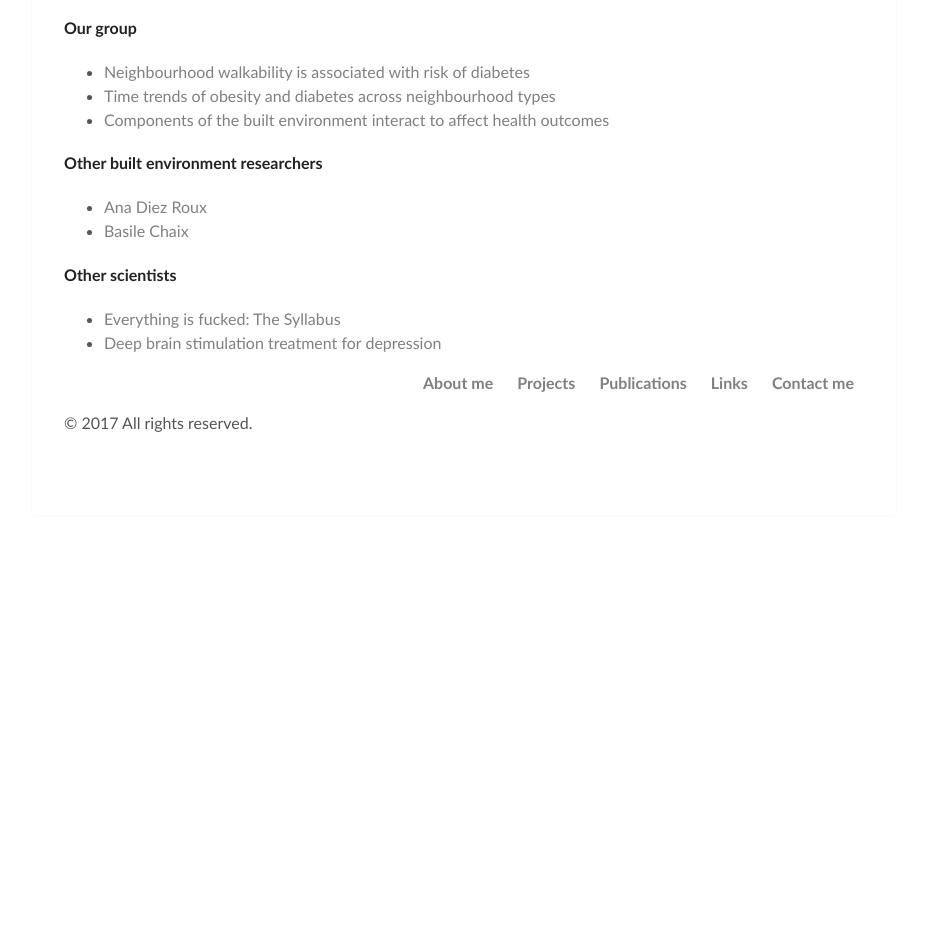
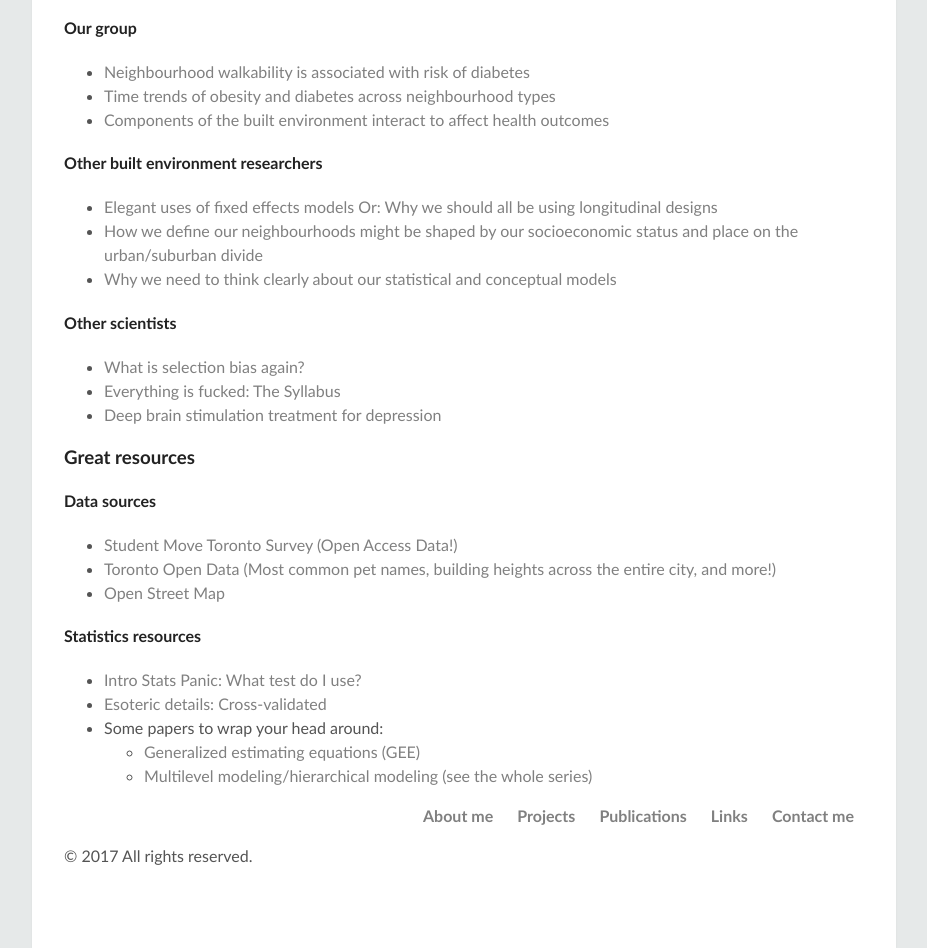
Before and after one commit to MarginalStructure/MarginalStructure.github.io, a plain HTML site: page links.html in a window 1280 px wide. Shown: the part 142-1090 px from the top of the page, without its empty margins (176-1103 px from the left). Before the commit the page ends 800 px from the top, so only its background shows below. Drawn offline with Linux system fonts and the light colour scheme.

Commit message:
Revamp of content

```diff
--- a/links.html
+++ b/links.html
@@ -18,17 +18,34 @@
                 <li><a href='http://jamanetwork.com/journals/jama/fullarticle/2524191'>Time trends of obesity and diabetes across neighbourhood types</a></li>
                 <li><a href='http://journals.plos.org/plosone/article?id=10.1371/journal.pone.0085295'>Components of the built environment interact to affect health outcomes</a></li>
                 </ul>
-
             <h4>Other built environment researchers</h4>
                 <ul>
-        <li><a href=''> Ana Diez Roux</a></li>
-            <li><a>Basile Chaix</a></li>
-
+                <li><a href='https://academic.oup.com/aje/article/180/8/799/2739277/Changes-in-the-Built-Environment-and-Changes-in'>Elegant uses of fixed effects models Or: Why we should all be using longitudinal designs</a></li>
+                <li><a href='http://journals.sagepub.com/doi/abs/10.1177/0042098014528393'>How we define our neighbourhoods might be shaped by our socioeconomic status and  place on the urban/suburban divide</a></li>
+                <li><a href='https://www.ncbi.nlm.nih.gov/pubmed/15020009'>Why we need to think clearly about our statistical and conceptual models</a></li>
                 </ul>
             <h4>Other scientists</h4>
                 <ul>
+                    <li><a href='https://www.ncbi.nlm.nih.gov/pubmed/15308962'>What is selection bias again?</a></li>
                     <li><a href='https://hardsci.wordpress.com/2016/08/11/everything-is-fucked-the-syllabus/'> Everything is fucked: The Syllabus</a></li>
                     <li><a href='http://www.cell.com/neuron/abstract/S0896-6273(05)00156-X'> Deep brain stimulation treatment for depression</a></li>
+                </ul>
+        <h3>Great resources</h3>
+            <h4>Data sources</h4>
+                <ul>
+                    <li><a href='http://www.studentmoveto.ca/'>Student Move Toronto Survey (Open Access Data!)</a></li>
+                    <li><a href='http://www1.toronto.ca/wps/portal/contentonly?vgnextoid=9e56e03bb8d1e310VgnVCM10000071d60f89RCRD'>Toronto Open Data (Most common pet names, building heights across the entire city, and more!)</a></li>
+                    <li><a href='https://www.openstreetmap.org/#map=5/51.500/-0.100'>Open Street Map</a></li>
+                </ul>
+            <h4>Statistics resources</h4>
+                <ul>
+                    <li><a href='http://stats.idre.ucla.edu/other/mult-pkg/whatstat/'>Intro Stats Panic: What test do I use?</a></li>
+                    <li><a href='http://stats.stackexchange.com/'>Esoteric details: Cross-validated</a></li>
+                    <li>Some papers to wrap your head around:
+                    <ul>
+                        <li><a href='https://www.ncbi.nlm.nih.gov/pubmed/12578807'>Generalized estimating equations (GEE)</a></li>
+                        <li><a href='http://jech.bmj.com/content/59/6/443'>Multilevel modeling/hierarchical modeling (see the whole series)</a></li>
+                        </ul></li>
                 </ul>
         <nav>
             <ul>
--- a/main.css
+++ b/main.css
@@ -1,9 +1,10 @@
 html {
-    background: #fff;
+    background: #e6e9e9;
+
     background-image: #fff;
     -webkit-font-smoothing: antialiased;
 }
-/*this was previously the background: #e6e9e9, background-image linear-gradient(270deg, rgb(230, 233, 233) 0%, rgb(216, 221, 221) 100%) */
+/*this was previously the background-image linear-gradient(270deg, rgb(230, 233, 233) 0%, rgb(216, 221, 221) 100%) */
 body {
     background: #fff;
     box-shadow: 0 0 2px rgba(0, 0, 0, 0.06);
@@ -24,7 +25,7 @@ h1, h2, h3, h4, h5, h6 {
 
 .main-title{
 
-    text-align: center
+    text-align: left
 }
 
 h2 {
@@ -54,7 +55,7 @@ img {
     background: transparent;
     border: 2px solid grey;
     border-radius: 4px;
-    display: block;
+    display: wrap;
     margin: 1.3em auto;
     max-width: 40%;
 }
```
Also changed, not shown: index.html (+3 -8 lines), projects.html (+6 -9 lines), 1 other file. Lines whose indentation alone changed are shown as unchanged.
